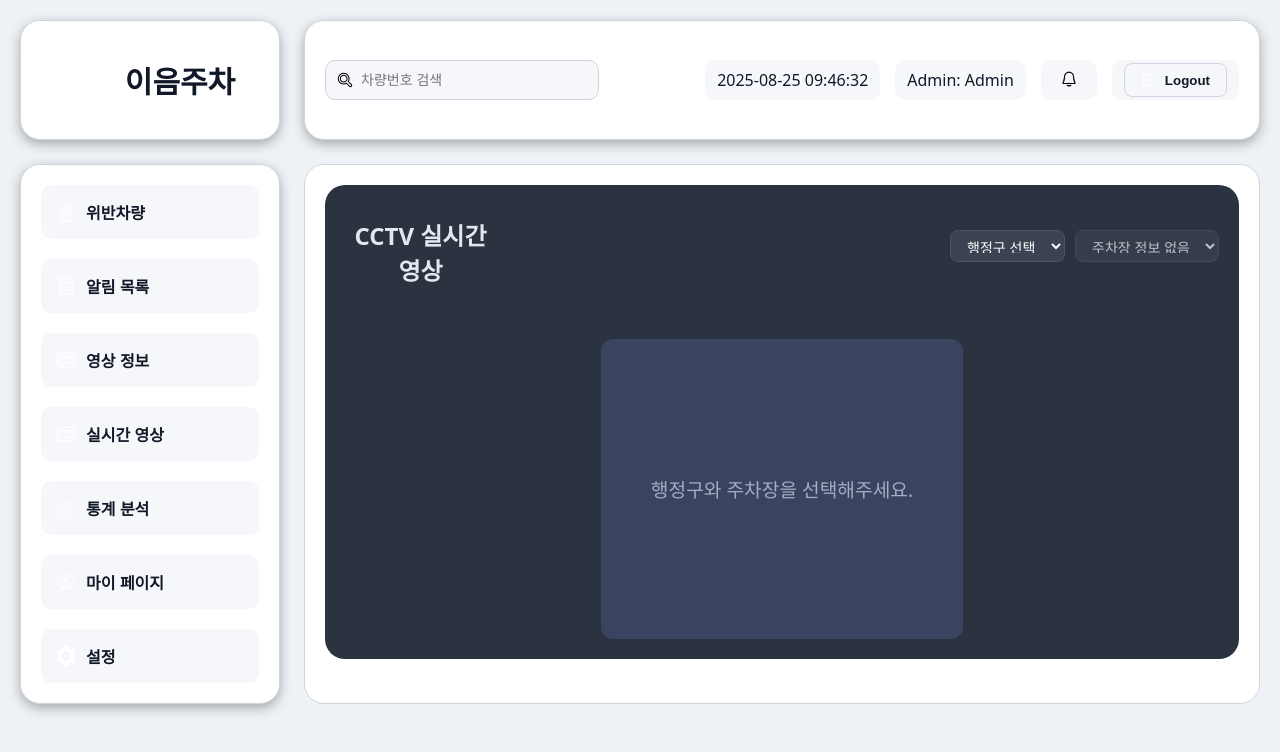
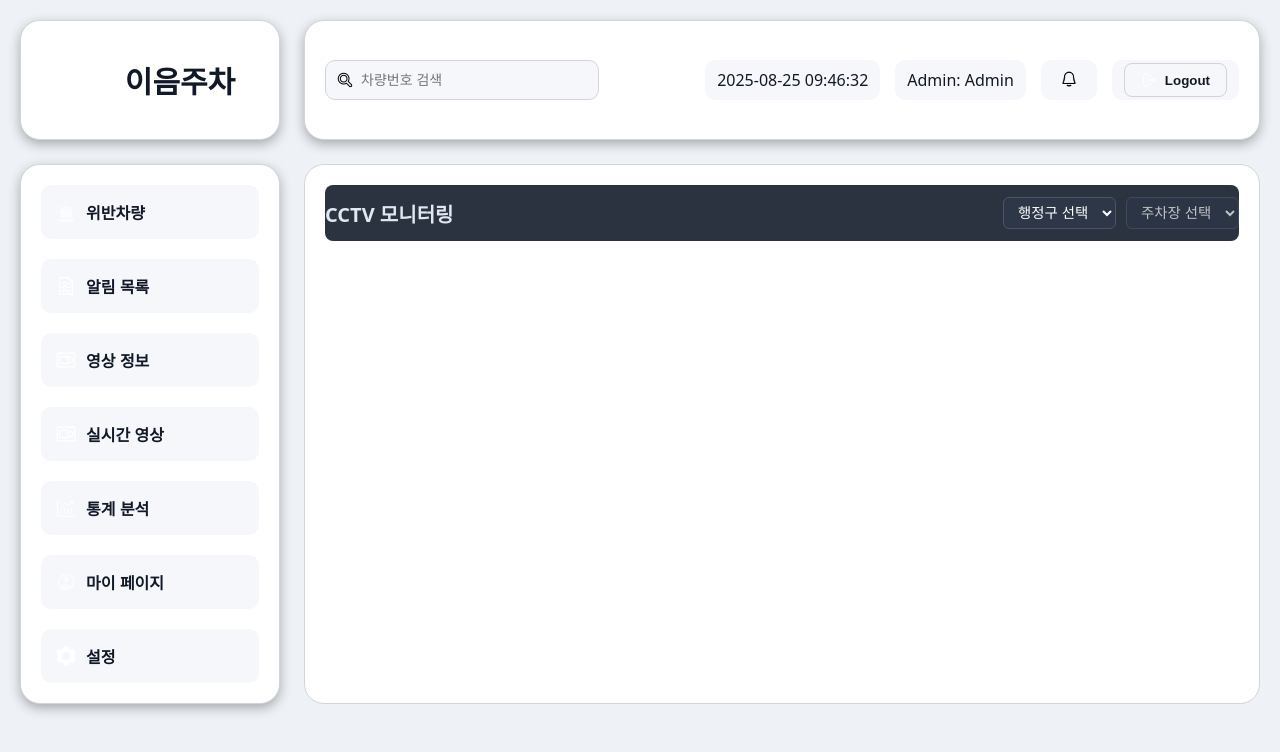
Before and after one commit to 2025-SMHRD-SW-BigData/Fingertips, a React (Vite) app in the folder frontend/: page /cctv in a window 1280 px wide. Shown: the top 752 px of the page. Built offline with nearby package versions, Linux system fonts and the light colour scheme.

Commit message:
영상정보 및 실시간 영상

```diff
--- a/frontend/src/component/CCTVpage.jsx
+++ b/frontend/src/component/CCTVpage.jsx
@@ -4,14 +4,9 @@ import '../style/CCTVpage.css';
 import Sidebar from './Sidebar';
 import MainpageTop from './MainpageTop';
 import Logo from './Logo';
+import ParkingControls from './ParkingControls';
 
-const CCTVManagement = () => {
-    const [modalSrc, setModalSrc] = useState(null);
-    const [currentTime, setCurrentTime] = useState(0);
-    const videoRefs = useRef([]);
-    const modalVideoRef = useRef(null);
-
-    // 영상 데이터
+// 주차장 데이터 (이름 기반)
 const parkingLotData = {
     '광주향교주차장': [
         { id: 1, name: '입구', src: 'https://binarywooforum1.s3.ap-northeast-2.amazonaws.com/hg_video/entrance_venu.mp4', modalSrc: 'https://binarywooforum1.s3.ap-northeast-2.amazonaws.com/hg_video/entranc_venu_good.mp4' },
@@ -27,134 +22,124 @@ const CCTVManagement = () => {
     ]
 };
 
-    // 선택 상태
-    const [selectedDistrict, setSelectedDistrict] = useState('');
-    const [selectedParkingLot, setSelectedParkingLot] = useState('');
-
-    // 드롭다운 데이터
-    const districts = ['남구', '동구', '서구', '북구', '광산구'];
-    const parkingLotsByDistrict = {
-        '남구': ['광주향교주차장'],
-        '동구': ['C동 옥외주차장']
+// parking_idx → 주차장 이름 매핑
+const parkingIdxToName = {
+    1: '광주향교주차장',
+    3: 'C동 옥외주차장'
 };
 
-    const handleDistrictChange = (e) => {
-        const district = e.target.value;
-        setSelectedDistrict(district);
-        setSelectedParkingLot('');
+const CCTVManagement = () => {
+    const [selectedParkingLot, setSelectedParkingLot] = useState('');
+    const [modalSrc, setModalSrc] = useState(null);
+    const videoRefs = useRef([]);
+    const modalVideoRef = useRef(null);
+
+    const cctvFeeds = selectedParkingLot && selectedParkingLot !== '__NO_CCTV__'
+        ? (parkingLotData[selectedParkingLot] || [])
+        : [];
+
+    // 페이지 로드 시 localStorage 값으로 초기 선택
+    useEffect(() => {
+        const storedIdx = Number(localStorage.getItem('parking_idx'));
+        if (storedIdx) {
+            const lotName = parkingIdxToName[storedIdx];
+            if (lotName) setSelectedParkingLot(lotName);
+            else setSelectedParkingLot('__NO_CCTV__');
+        }
+    }, []);
+
+    // ParkingControls 이벤트 연결
+    useEffect(() => {
+        const handleParkingEvent = (e) => {
+            const parkingIdx = Number(e.detail);
+            const lotName = parkingIdxToName[parkingIdx];
+            if (lotName) setSelectedParkingLot(lotName);
+            else setSelectedParkingLot('__NO_CCTV__');
         };
 
-    const handleParkingLotChange = (e) => {
-        setSelectedParkingLot(e.target.value);
+        window.addEventListener("parking-change", handleParkingEvent);
+        return () => {
+            window.removeEventListener("parking-change", handleParkingEvent);
+        };
+    }, []);
+
+    const openModal = (src, index) => {
+        setModalSrc(src);
     };
 
-    const availableParkingLots = parkingLotsByDistrict[selectedDistrict] || [];
-    const cctvFeeds = parkingLotData[selectedParkingLot] || [];
-
-    const openModal = (src, index) => {
-        const videoElement = videoRefs.current[index];
-        if (videoElement) {
-            setCurrentTime(videoElement.currentTime);
-            setModalSrc(src);
-        }
-    };
-
-    const closeModal = () => {
-        setModalSrc(null);
-    };
+    const closeModal = () => setModalSrc(null);
 
     useEffect(() => {
         if (modalSrc && modalVideoRef.current) {
-            modalVideoRef.current.currentTime = currentTime;
-            modalVideoRef.current.play().catch(error => {
-                console.log("Autoplay prevented: ", error);
-            });
+            modalVideoRef.current.play().catch(() => { });
         }
-    }, [modalSrc, currentTime]);
+    }, [modalSrc]);
 
     return (
-        <div className="cctv-management-container">
+        <div className="content-area">
             <div className="header">
-                <h1>CCTV 실시간 영상</h1>
-                <div className="notif-tools parking-controls">
-                    <div className="parking-controls-inner">
-                        <select aria-label="행정구 선택" value={selectedDistrict} onChange={handleDistrictChange}>
-                            <option value="">행정구 선택</option>
-                            {districts.map(d => <option key={d} value={d}>{d}</option>)}
-                        </select>
-                        <select aria-label="주차장 선택" value={selectedParkingLot} onChange={handleParkingLotChange} disabled={!selectedDistrict}>
-                            {availableParkingLots.length > 0 ? (
-                                <>
-                                    <option value="">주차장 선택</option>
-                                    {availableParkingLots.map(p => <option key={p} value={p}>{p}</option>)}
-                                </>
-                            ) : (
-                                <option value="">주차장 정보 없음</option>
-                            )}
-                        </select>
+                <h1>CCTV 모니터링</h1>
+                <div className="notif-tools">
+                    <ParkingControls />
                 </div>
             </div>
+
+            <div className="cctv-grid-container">
+                {selectedParkingLot === '__NO_CCTV__' ? (
+                    <div className="cctv-placeholder">
+                        선택하신 주차장은 CCTV 서비스가 제공되지 않습니다.
                     </div>
-            <div className="cctv-grid-container">
-                {cctvFeeds.length > 0 ? (
+                ) : selectedParkingLot && cctvFeeds.length === 0 ? (
+                    <div className="cctv-placeholder">
+                        선택하신 주차장은 아직 CCTV 영상이 연결되지 않았습니다.
+                    </div>
+                ) : (
                     cctvFeeds.map((feed, index) => (
-                        <div key={feed.id} className="cctv-feed-item" onClick={() => openModal(feed.modalSrc, index)}>
+                        <div
+                            key={feed.id}
+                            className="cctv-feed-item"
+                            onClick={() => openModal(feed.modalSrc, index)}
+                        >
                             <h3 className="video-title">{feed.name}</h3>
                             <video
-                                ref={(el) => (videoRefs.current[index] = el)}  // ✅ 안정적인 ref 할당
+                                ref={(el) => (videoRefs.current[index] = el)}
                                 src={feed.src}
                                 autoPlay
                                 loop
                                 muted
                                 playsInline
-                            >
-                                Your browser does not support the video tag.
-                            </video>
+                            />
                         </div>
                     ))
-                ) : (
-                    <div className="cctv-placeholder">행정구와 주차장을 선택해주세요.</div>
                 )}
             </div>
 
             {modalSrc && (
                 <div className="modal-overlay" onClick={closeModal}>
-                    <div className="modal-content" onClick={(e) => e.stopPropagation()}>
-                        <button className="modal-close" onClick={closeModal}>&times;</button>
                     <video
                         ref={modalVideoRef}
                         src={modalSrc}
                         autoPlay
+                        muted
                         loop
-                            muted
-                            playsInline
                         className="modal-video"
+                        onClick={(e) => e.stopPropagation()}
                     />
-                    </div>
                 </div>
             )}
         </div>
     );
 };
 
-const CCTVpage = () => {
-    React.useEffect(() => {
-        try {
-            localStorage.setItem('cctv_last_visit', new Date().toISOString());
-        } catch (_) {}
-    }, []);
-    return (
+const CCTVpage = () => (
     <div className="Mainpage_box">
         <div className="page-layout-simple">
             <Logo />
             <MainpageTop />
             <Sidebar />
-                <div className="content-area">
             <CCTVManagement />
         </div>
     </div>
-        </div>
 );
-};
 
 export default CCTVpage;
--- a/frontend/src/style/CCTVpage.css
+++ b/frontend/src/style/CCTVpage.css
@@ -1,47 +1,86 @@
+/* ===========================
+   CCTV Grid Container
+=========================== */
+.cctv-management-container {
+    display: flex;
+    flex-direction: column;
+    height: 100vh;
+    width: 100%;
+    padding: 10px;
+    box-sizing: border-box;
+    gap: 10px;
+    background-color: #2B3341; /* 헤더와 어울리도록 통일 */
+    overflow: hidden; /* 스크롤 제거 */
+}
+
+/* 헤더 */
+.header {
+    display: flex;
+    justify-content: space-between;
+    align-items: center;
+    padding: 0px;
+    background-color: #2B3341;
+    border-radius: 8px;
+    flex: 0 0 auto;
+    z-index: 10;
+}
+
+.header h1 {
+    margin: 0px;
+    font-size: 20px;
+    color: #E2E8F0;
+    white-space: nowrap;
+}
+
+.header .parking-controls {
+    display: flex;
+    gap: 10px;
+}
+
+.header .parking-controls select {
+    padding: 5px 10px;
+    border-radius: 6px;
+    border: 1px solid #4a5568;
+    background-color: #2d3748;
+    color: white;
+    font-size: 0.9em;
+}
+
+.header .parking-controls select:focus {
+    outline: none;
+    border-color: #63b3ed;
+}
+
 /* ===========================
    CCTV 그리드
 =========================== */
 .cctv-grid-container {
-    display: flex;
-    flex-wrap: wrap;
-    gap: 20px;
-    justify-content: center; /* 가로 중앙 정렬 */
-    width: 100%; /* 부모 컨테이너의 전체 너비를 차지하도록 설정 */
+    display: grid;
+    grid-template-columns: repeat(2, 1fr); /* 2열 */
+    grid-template-rows: repeat(2, 1fr);    /* 2행 */
+    gap: 10px;
+    flex: 1 1 auto;
+    width: 100%;
+    height: 100%;
+    overflow: hidden;
 }
 
 /* CCTV 카드 */
 .cctv-feed-item {
     background-color: #3A4460;
-    border: 1px solid #4a5568;
     border-radius: 12px;
-    box-shadow: 0 4px 6px rgba(0, 0, 0, 0.2);
     overflow: hidden;
-    position: relative; /* For absolute positioning of child video */
+    position: relative;
+    width: 100%;
+    height: 100%;
     cursor: pointer;
-    transition: transform 0.2s ease;
-    flex: 0 0 calc(50% - 10px); /* 2열 레이아웃을 위한 flex-basis, 간격 고려 */
-    padding-bottom: 42.857%; /* 21:9 Aspect Ratio (9/21 * 100%) */
-    height: 0; /* Important: remove fixed height */
-    flex-shrink: 0; /* 크기 줄어들지 않도록 설정 */
-}
-
-.cctv-feed-item:hover {
-    transform: scale(1.02);
 }
 
 /* 비디오 */
 .cctv-feed-item video {
-    position: absolute; /* Fill the aspect-ratio maintained parent */
-    top: 0;
-    left: 0;
     width: 100%;
     height: 100%;
-    object-fit: cover; /* Fill the container, potentially cropping */
-    background-color: #000;
-    border-radius: 12px;
-    display: block;
-    margin: 0;
-    padding: 0;
+    object-fit: cover;
 }
 
 /* 영상 타이틀 */
@@ -50,85 +89,42 @@
     top: 10px;
     left: 10px;
     z-index: 10;
-    margin: 0;
-    color: white;
-    background-color: rgba(0, 0, 0, 0.5);
-    padding: 5px 10px;
-    border-radius: 5px;
-    font-size: 0.9em;
+    color: #fff;
+    background-color: rgba(0,0,0,0.6);
+    padding: 4px 8px;
+    border-radius: 4px;
     font-weight: bold;
 }
 
 /* ===========================
-   모달 스타일
+   모달 (풀스크린 영상)
 =========================== */
 .modal-overlay {
     position: fixed;
     top: 0;
     left: 0;
-    right: 0;
-    bottom: 0;
-    background-color: rgba(0, 0, 0, 0.85);
+    width: 100%;
+    height: 100%;
+    background: rgba(0,0,0,0.9); /* 어두운 배경 */
     display: flex;
+    align-items: center;
     justify-content: center;
-    align-items: center;
     z-index: 2000;
-    /* 메인페이지보다 위 */
 }
 
-.main-content {
-    padding: 20px;
-    width: 1290px;
-    margin-left: 200px;
-    /* Same as sidebar width */
-    padding-top: 100px;
-    /* Same as top bar height */
-    padding-left: 20px;
-    padding-right: 20px;
-}
-
-.modal-video {
+.modal-video-fullscreen {
     width: 100%;
-    max-height: 80vh;
-    border-radius: 4px;
-    display: block;
-}
-
-.modal-close {
-    position: absolute;
-    top: -25px;
-    right: -10px;
-    color: #fff;
-    font-size: 35px;
-    font-weight: bold;
-    cursor: pointer;
-    background: none;
+    height: 100%;
+    object-fit: contain; /* 비율 유지하면서 화면에 맞춤 */
     border: none;
-    line-height: 1;
+    outline: none;
 }
 
 /* ===========================
-   CCTV 헤더
+   플레이스홀더
 =========================== */
-.cctv-header {
-    display: flex;
-    justify-content: space-between;
-    align-items: center;
-    margin-bottom: 20px;
-}
-
-.parking-lot-selector {
-    padding: 8px 12px;
-    border-radius: 6px;
-    border: 1px solid #4a5568;
-    background-color: #2d3748;
-    color: white;
-    font-size: 1em;
-}
-
 .cctv-placeholder {
     grid-column: 1 / -1;
-    /* 전체 너비 차지 */
     text-align: center;
     padding: 50px;
     color: #a0aec0;
@@ -138,58 +134,14 @@
     display: flex;
     align-items: center;
     justify-content: center;
-    min-height: 300px;
 }
 
-.modal-content {
-    position: relative;
-    background-color: #2B3341;
-    padding: 20px;
-    border-radius: 12px;
-    box-shadow: 0 5px 15px rgba(0, 0, 0, 0.5);
-    max-width: 90%;
-    max-height: 90%;
-    overflow: auto;
+/* ===========================
+   반응형
+=========================== */
+@media (max-width: 1024px) {
+    .cctv-grid-container {
+        grid-template-columns: 1fr;
+        grid-template-rows: auto;
+    }
 }
-
-.header {
-    display: flex;
-    justify-content: space-between;
-    align-items: center;
-    margin-bottom: 20px;
-}
-
-.header h1 {
-    margin: 0;
-    font-size: 24px;
-    color: #E2E8F0;
-}
-
-.header .parking-controls {
-    display: flex;
-    gap: 10px;
-}
-
-.header .parking-controls select {
-    padding: 8px 12px;
-    border-radius: 8px;
-    border: 1px solid #4a5568;
-    background-color: #3b4252;
-    color: white;
-    font-size: 14px;
-}
-
-.header .parking-controls select:focus {
-    outline: none;
-    border-color: #63b3ed;
-}
-
-.cctv-management-container {
-    padding: 20px;
-    background-color: #2B3341;
-    border-radius: 20px;
-    box-sizing: border-box;
-    display: flex;
-    flex-direction: column;
-    gap: 20px;
-}
```
Also changed, not shown: frontend/src/pages/LiveStreamPage.jsx (+90 -37 lines), frontend/src/style/LiveStreamPage.css (+34 -6 lines). Lines whose indentation alone changed are shown as unchanged.
